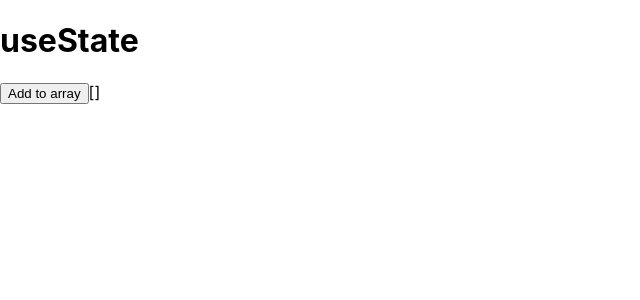
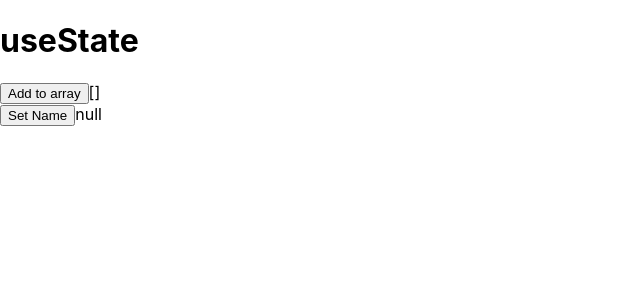
Before and after one commit to pmascaraque/typescript_basics, a React (Create React App) app in the folder react/ts-react-hooks/: page / in a window 1280 px wide. Shown: the top 300 px of the page, without its empty margins (0-640 px from the left). Built offline with nearby package versions, Linux system fonts and the light colour scheme; the HTML template or start-up script is replaced by a standard one.

Commit message:
string or null usestate

```diff
--- a/react/ts-react-hooks/src/components/UseStateComponent.tsx
+++ b/react/ts-react-hooks/src/components/UseStateComponent.tsx
@@ -2,6 +2,7 @@
 
 function UseStateComponent() {
   const [arr, arrSet] = useState<number[]>([]);
+  const [name, nameSet] = useState<string | null>(null);
 
   return (
     <div>
@@ -12,6 +13,10 @@
         ])}>Add to array</button>
         {JSON.stringify(arr)}
       </div>
+      <div>
+        <button onClick={() => nameSet("Jack")}>Set Name</button>
+        {JSON.stringify(name)}
+      </div>
     </div>
   )
 }
```
